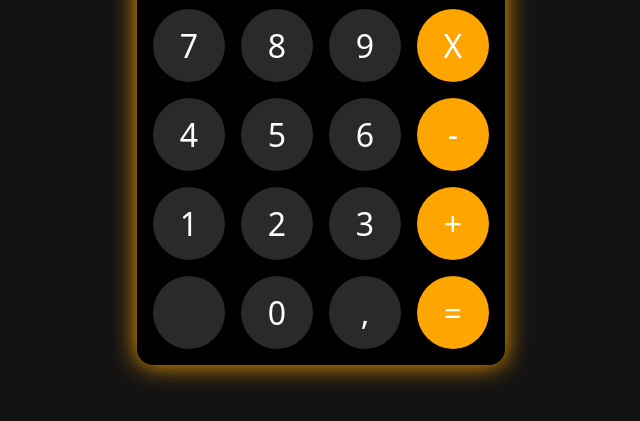
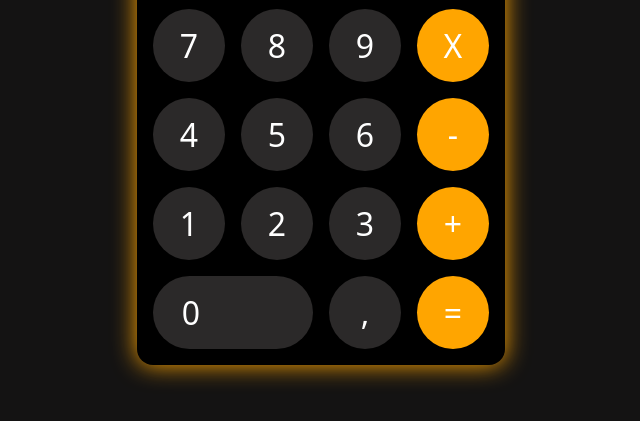
Before and after one commit to javierbasualdo/calculator, a plain HTML site: page index.html in a window 1280 px wide. Shown: the part 375-796 px from the top of the page, without its empty margins (319-959 px from the left). Drawn offline with Linux system fonts and the light colour scheme.

Commit message:
refactor zero button

```diff
--- a/index.html
+++ b/index.html
@@ -31,7 +31,6 @@
             <div class="black" data-info="2">2</div>
             <div class="black" data-info="3">3</div>
             <div class="orange" data-info="+">+</div>
-            <div class="black"></div>
             <div class="black" data-info="0">0</div>
             <div class="black" data-info=".">,</div>
             <div class="orange" data-info="=">=</div>
--- a/styles.css
+++ b/styles.css
@@ -68,6 +68,17 @@ body {
 .buttons > div:not(:empty):hover {
     filter:grayscale(1) brightness(2);
 }
+div[data-info="0"] {
+    grid-column-start: 1;
+    grid-column-end: 3;
+    grid-row-start: 5;
+    border-top-left-radius: 50px;
+    border-bottom-left-radius: 50px;
+    border-top-right-radius: 50px;
+    border-bottom-right-radius: 50px;
+    justify-content: start;
+    padding-left: 0.9em
+}
 .gray {
     background-color: gray;
     color: black;
```
